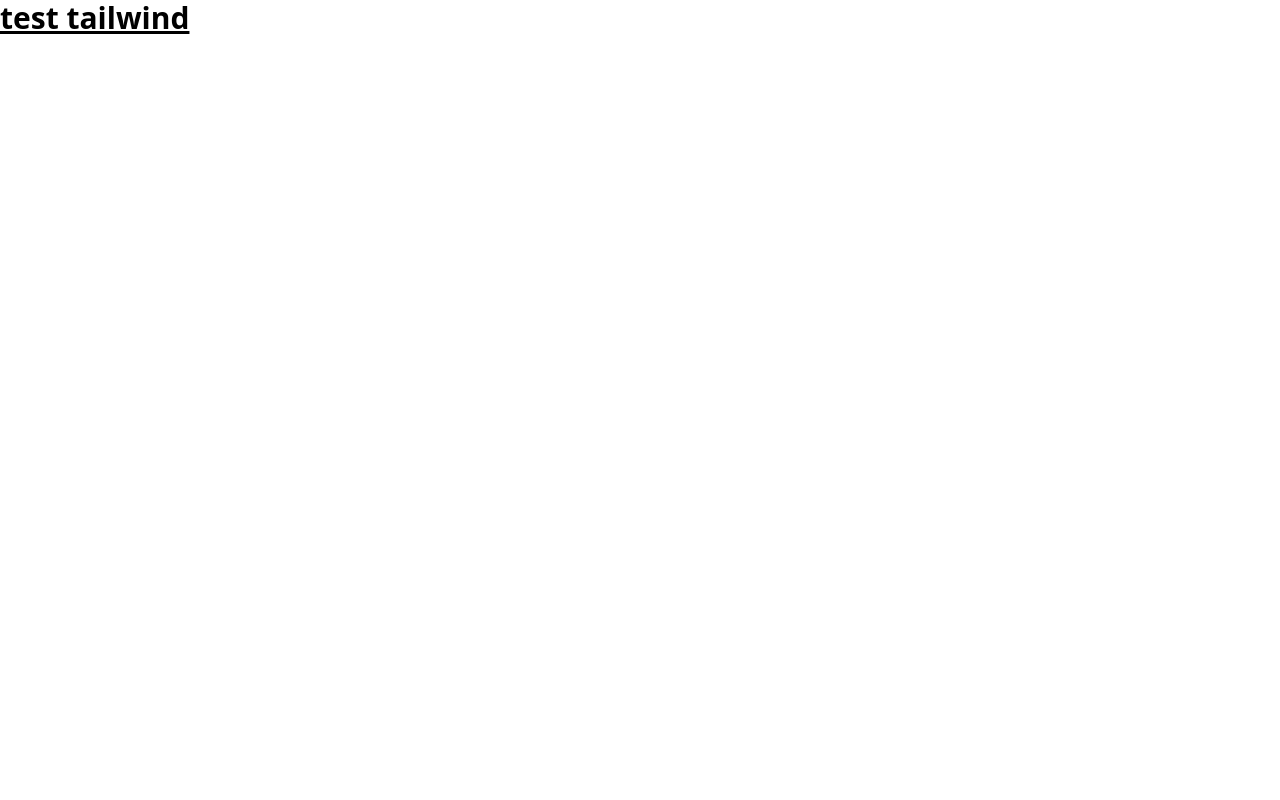
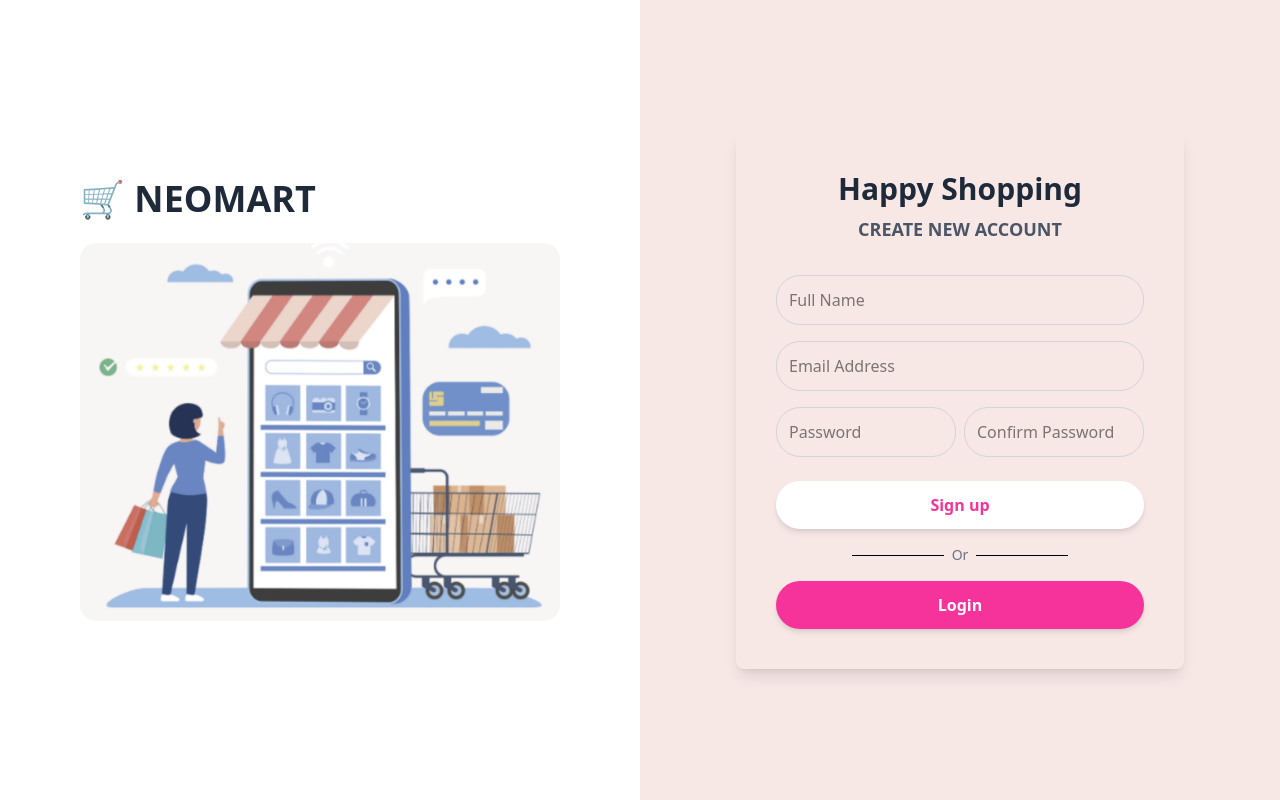
Before and after one commit to jerry0chou/neomart, a React (Vite) app: page / in a window 1280 px wide. Built offline with nearby package versions, Linux system fonts and the light colour scheme.

Commit message:
add register and login code

```diff
--- a/index.html
+++ b/index.html
@@ -6,12 +6,6 @@
     <meta name="viewport" content="width=device-width, initial-scale=1.0" />
     <title>Neomart</title>
   </head>
-  <style>
-    * {
-      margin: 0;
-      padding: 0;
-    }
-  </style>
   <body>
     <div id="root"></div>
     <script type="module" src="/src/main.tsx"></script>
--- a/src/App.tsx
+++ b/src/App.tsx
@@ -1,10 +1,11 @@
+import Auth from "./pages/Auth.tsx";
 
 function App() {
 
   return (
-      <>
-          <div className="text-3xl font-bold underline ">test tailwind</div>
-      </>
+      <div className="w-full h-[100vh]">
+          <Auth/>
+      </div>
   )
 }
 
--- /dev/null
+++ b/src/pages/Auth.tsx
@@ -0,0 +1,72 @@
+import React from "react";
+import auth_cart from '../assets/auth_cart.png'
+export default function Auth() {
+    return (
+        <div className="flex items-center justify-center h-full">
+            <div className="flex min-h-screen bg-[#f7e8e6]">
+                {/* Left Section with Image */}
+                <div className="hidden md:flex items-center justify-center w-1/2 bg-white">
+                    <div className="text-center">
+                        <h1 className="text-4xl font-bold text-gray-800 flex items-center w-3/4 mx-auto gap-2">
+                            <span className="text-brown-700">🛒 NEOMART</span>
+                        </h1>
+                        <img
+                            src={auth_cart}
+                            alt="Shopping Illustration"
+                            className="w-3/4 mx-auto mt-6 rounded-2xl"
+                        />
+                    </div>
+                </div>
+
+                {/* Right Section with Form */}
+                <div className="w-full md:w-1/2 flex items-center justify-center p-6">
+                    <div className="bg-[#f7e8e6] rounded-lg p-10 w-full max-w-md shadow-lg">
+                        <h2 className="text-3xl font-bold text-gray-800 text-center">Happy Shopping</h2>
+                        <p className="text-lg text-center text-gray-600 mt-2 font-semibold">CREATE NEW ACCOUNT</p>
+
+                        <form className="mt-6">
+                            <input
+                                type="text"
+                                placeholder="Full Name"
+                                className="w-full p-3 rounded-3xl border border-gray-300 focus:outline-none focus:ring-2 focus:ring-pink-400 mt-2"
+                            />
+                            <input
+                                type="email"
+                                placeholder="Email Address"
+                                className="w-full p-3 rounded-3xl border border-gray-300 focus:outline-none focus:ring-2 focus:ring-pink-400 mt-4"
+                            />
+                            <div className="flex gap-2 mt-4">
+                                <input
+                                    type="password"
+                                    placeholder="Password"
+                                    className="w-1/2 p-3 rounded-3xl border border-gray-300 focus:outline-none focus:ring-2 focus:ring-pink-400"
+                                />
+                                <input
+                                    type="password"
+                                    placeholder="Confirm Password"
+                                    className="w-1/2 p-3 rounded-3xl border border-gray-300 focus:outline-none focus:ring-2 focus:ring-pink-400"
+                                />
+                            </div>
+                            <button
+                                type="submit"
+                                className="w-full mt-6 bg-white text-pink-500 font-semibold py-3 rounded-3xl shadow-md hover:bg-pink-500 hover:text-white transition"
+                            >
+                                Sign up
+                            </button>
+                            <div className="flex items-center justify-center my-4">
+                                <span className="border-b w-1/4"></span>
+                                <span className="mx-2 text-gray-500 text-sm">Or</span>
+                                <span className="border-b w-1/4"></span>
+                            </div>
+                            <button
+                                className="w-full bg-pink-500 text-white font-semibold py-3 rounded-3xl shadow-md hover:bg-pink-600 transition"
+                            >
+                                Login
+                            </button>
+                        </form>
+                    </div>
+                </div>
+            </div>
+        </div>
+    )
+}
```
Also changed, not shown: src/assets/auth_cart.png (added).
